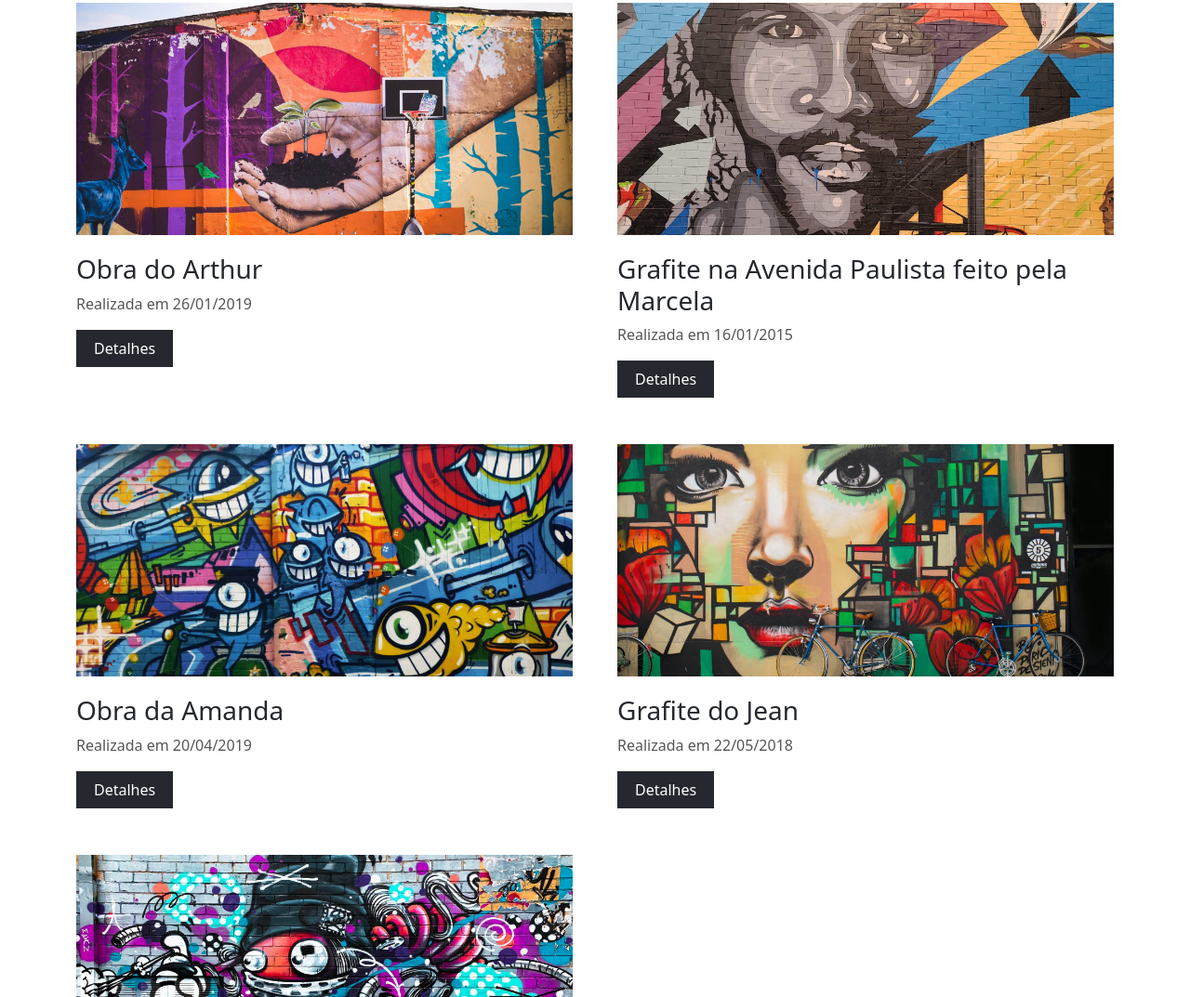
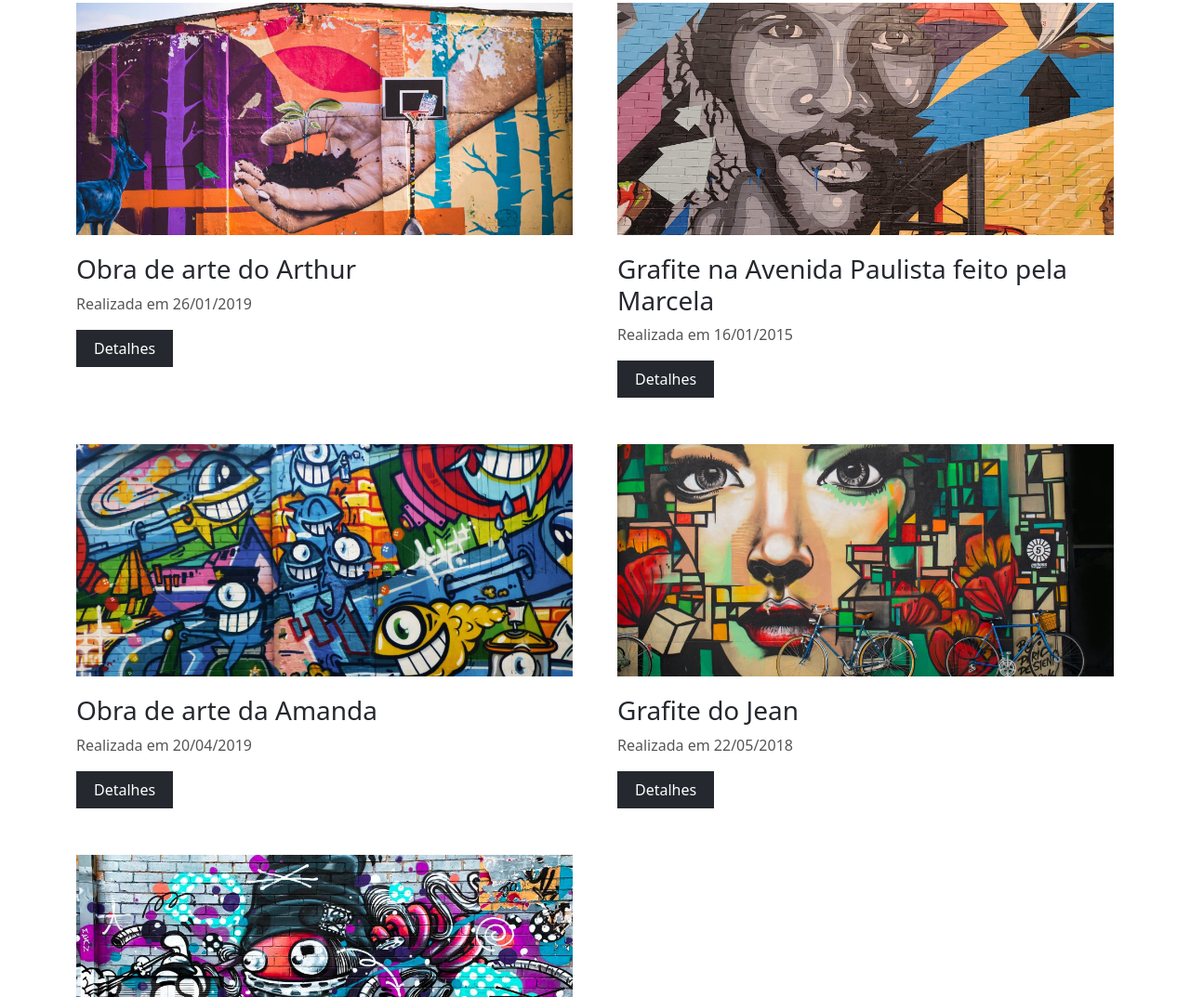
Before and after one commit to adrianoleitedasilva/MaterialCursoBootstrap, a plain HTML site: page 04_Projeto_Art/index.html in a window 1280 px wide. Shown: the part 710-1783 px from the top of the page at 93% size. Drawn offline with nearby package versions, Linux system fonts and the light colour scheme.

Commit message:
update: atualizando o index.html

```diff
--- a/04_Projeto_Art/index.html
+++ b/04_Projeto_Art/index.html
@@ -55,7 +55,7 @@
         <div class="row gx-5">
             <div class="col-12 col-md-6">
                 <div class="small-image-container center-image" id="img2"></div>
-                <h3>Obra do Arthur</h3>
+                <h3>Obra de arte do Arthur</h3>
                 <p class="secondary-color">Realizada em 26/01/2019</p>
                 <a href="#" class="btn">Detalhes</a>
             </div>
@@ -69,7 +69,7 @@
 
             <div class="col-12 col-md-6">
                 <div class="small-image-container center-image" id="img4"></div>
-                <h3>Obra da Amanda</h3>
+                <h3>Obra de arte da Amanda</h3>
                 <p class="secondary-color">Realizada em 20/04/2019</p>
                 <a href="#" class="btn">Detalhes</a>
             </div>
```
